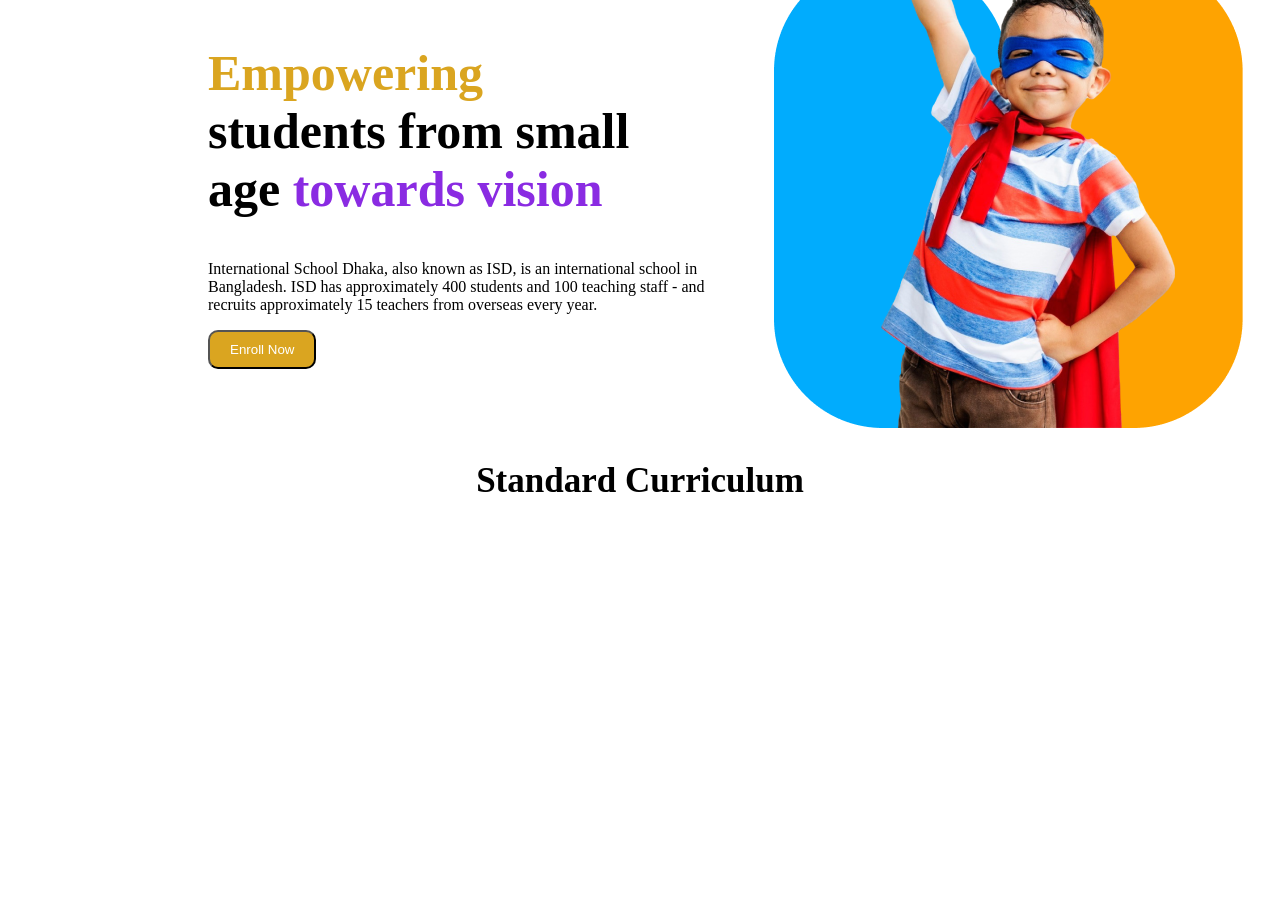
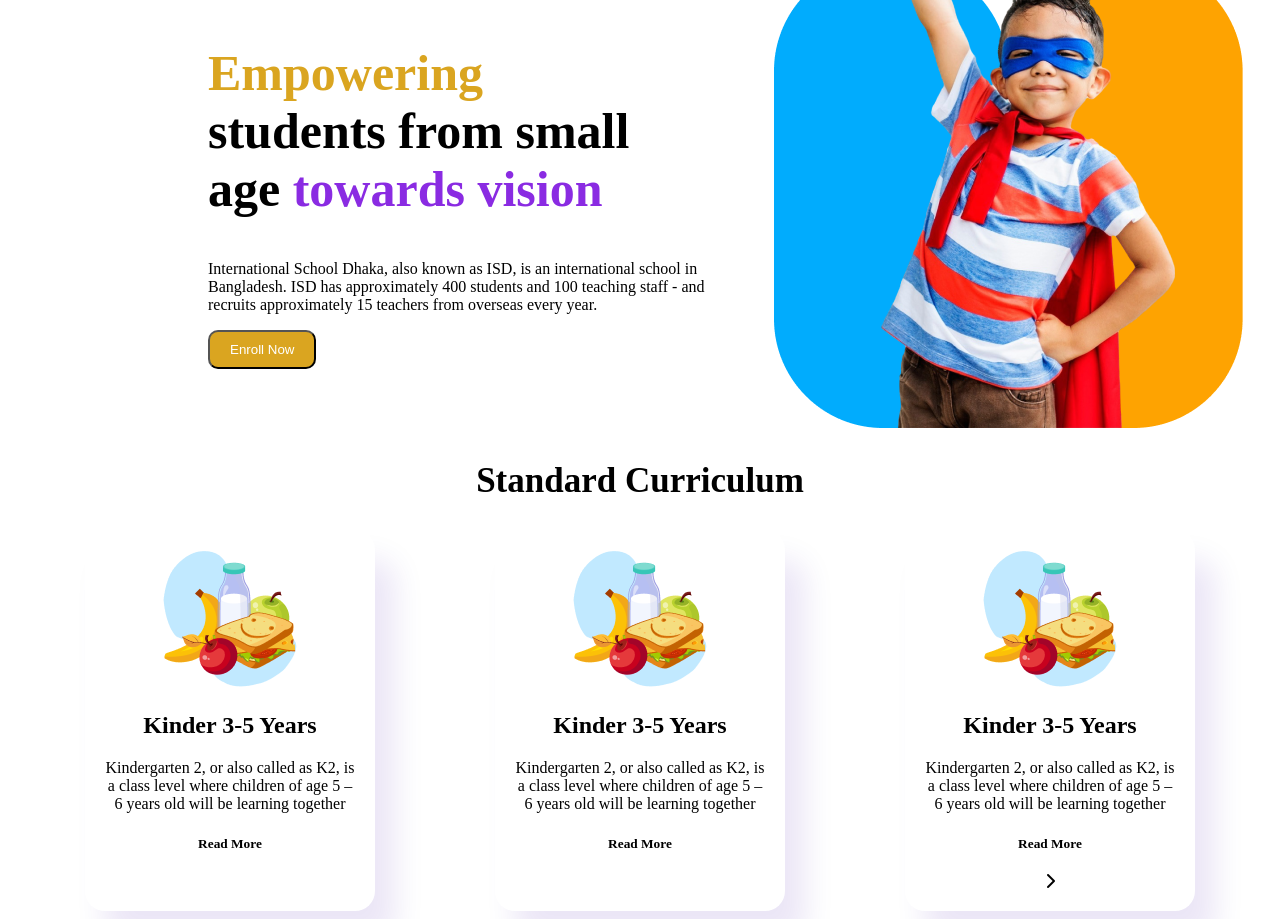
Before and after one commit to hasib6464/ideal-school, a plain HTML site: page index.html in a window 1280 px wide. Shown: the part 222-1141 px from the top of the page. Before the commit the page ends 800 px from the top, so only its background shows below. Drawn offline with Linux system fonts and the light colour scheme; files whose address does not match are found by name.

```diff
--- a/index.html
+++ b/index.html
@@ -6,6 +6,8 @@
     <meta name="viewport" content="width=device-width, initial-scale=1.0">
     <title>Ideal School</title>
     <link rel="stylesheet" href="style/style.css">
+    <link rel="stylesheet" href="https://cdnjs.cloudflare.com/ajax/libs/font-awesome/6.0.0-beta3/css/all.min.css">
+
 </head>
 
 <body>
@@ -49,6 +51,28 @@
         <!-- standard -->
         <section>
             <h1 class="new-font  standard">Standard Curriculum</h1>
+            <div class="standard-section">
+                <div class="standard-card">
+                    <img src="./assets/kinder.png">
+                    <h1>Kinder 3-5 Years</h1>
+                    <p>Kindergarten 2, or also called as K2, is a class level where children of age 5 – 6 years old will be learning together</p>
+                    <h4><small id="home">Read More</small></h4>
+                </div>
+                <div class="standard-card">
+                    <img src="./assets/kinder.png">
+                    <h1>Kinder 3-5 Years</h1>
+                    <p>Kindergarten 2, or also called as K2, is a class level where children of age 5 – 6 years old will be learning together</p>
+                    <h4><small id="home">Read More</small></h4>
+                </div>
+                <div class="standard-card">
+                    <img src="./assets/kinder.png">
+                    <h1>Kinder 3-5 Years</h1>
+                    <p>Kindergarten 2, or also called as K2, is a class level where children of age 5 – 6 years old will be learning together</p>
+                    <h4><small id="home">Read More</small></h4>
+                    <i class="fas fa-chevron-right"></i>
+                </div>
+
+            </div>
         </section>
     </main>
     <footer>
--- a/style/style.css
+++ b/style/style.css
@@ -73,6 +73,20 @@ font-size: 35px;
 .standard{
     text-align: center;
 }
+.standard-card{
+    width: 250px;
+    padding: 20px;
+    border: none;
+    border-radius: 20px;
+    text-align: center;
+    box-shadow: 20px 30px 30px rgba(61, 14, 171, 0.1);
+}
+.standard-section{
+    display: flex;
+    gap: 120px;
+
+    justify-content: center;
+}
 
 @media screen and (max-width:576px) {
  .nav-second-section,.school{
```
